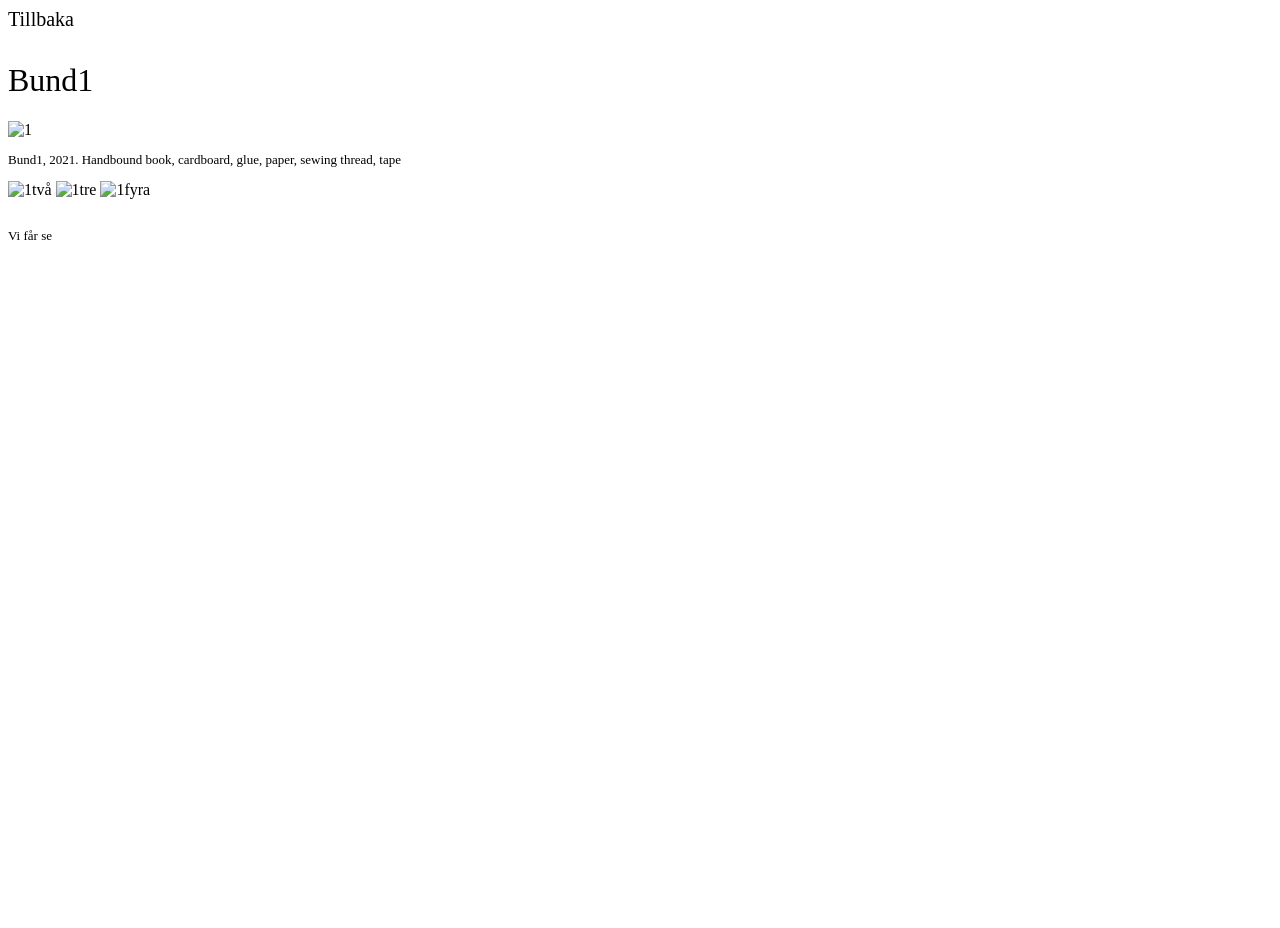
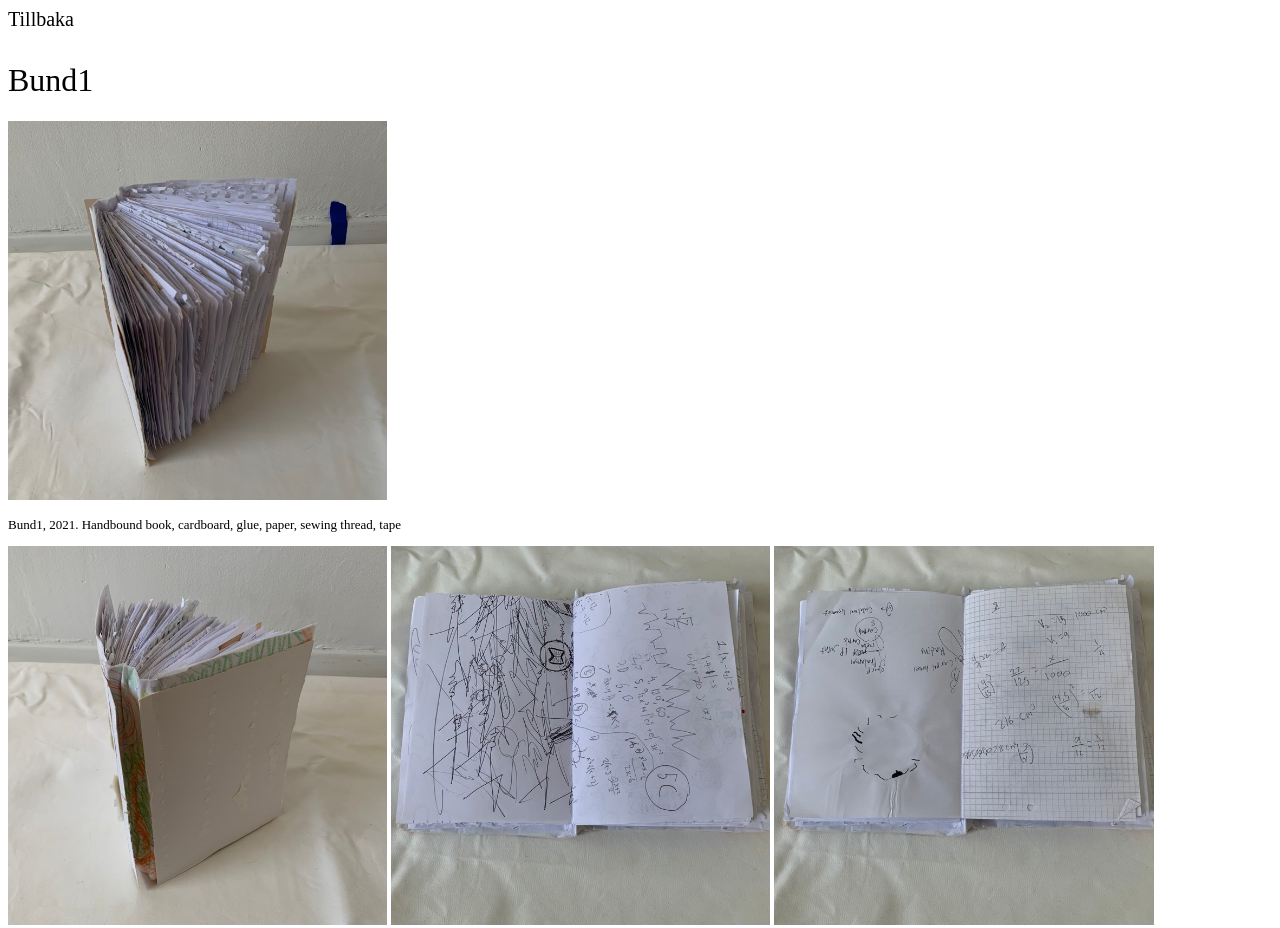
Before and after one commit to abbewillim/albertwillim, a plain HTML site: page projekt/1.html in a window 1280 px wide. Shown: the top 928 px of the page. Before the commit the page ends 800 px from the top, so only its background shows below. Drawn offline with Linux system fonts and the light colour scheme; files whose address does not match are found by name.

Commit message:
Update 1.html

```diff
--- a/projekt/1.html
+++ b/projekt/1.html
@@ -32,7 +32,7 @@
     }
   </style>
 
-  <img src="projekt/1.jpg" alt="1">
+  <img src="/projekt/1.jpg" alt="1">
   <style>
     img {
       max-width: 100%;
@@ -68,9 +68,9 @@
         font-size: small;
     }
   </style>
-  <img src="projekt/1två.jpg" alt="1två">
-  <img src="projekt/1tre.jpg" alt="1tre">
-  <img src="projekt/1fyra.jpg" alt="1fyra">
+  <img src="/projekt/1två.jpg" alt="1två">
+  <img src="/projekt/1tre.jpg" alt="1tre">
+  <img src="/projekt/1fyra.jpg" alt="1fyra">
 
 
    <!-- Google tag (gtag.js) -->
```
